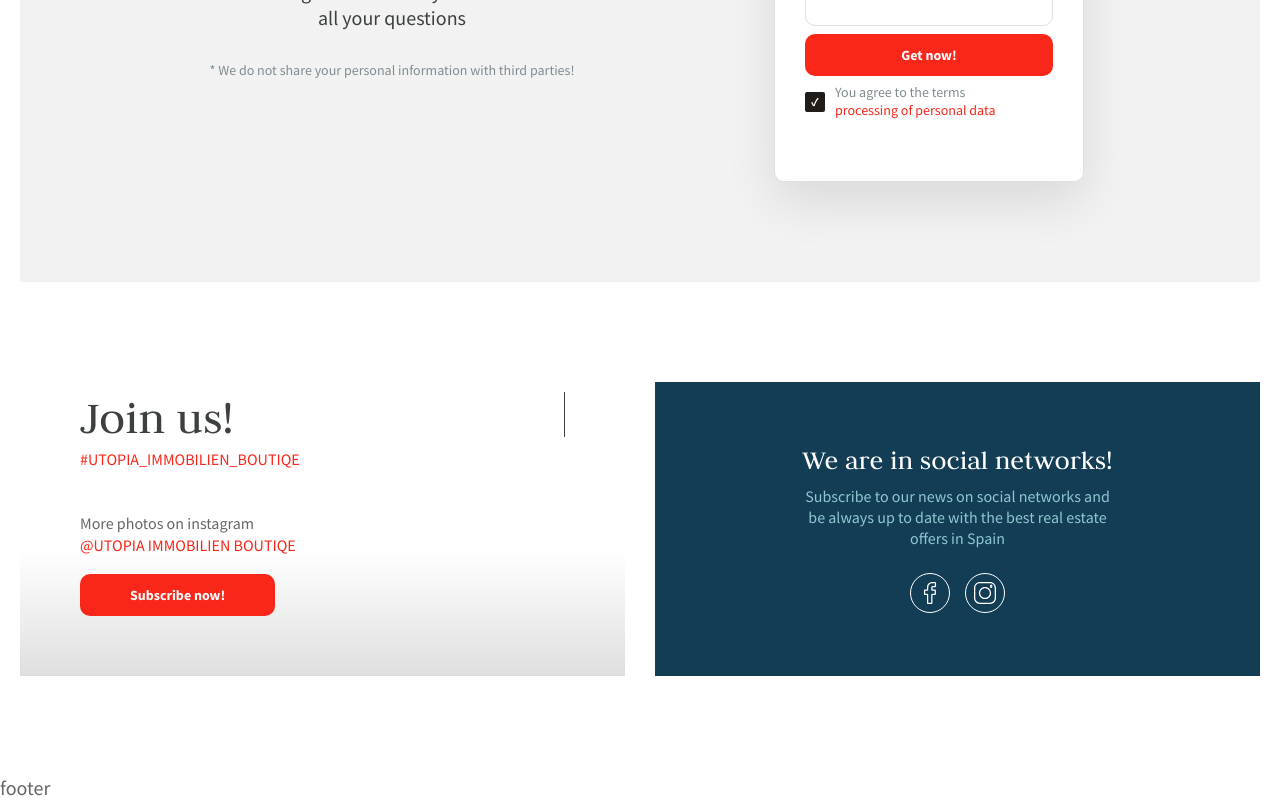
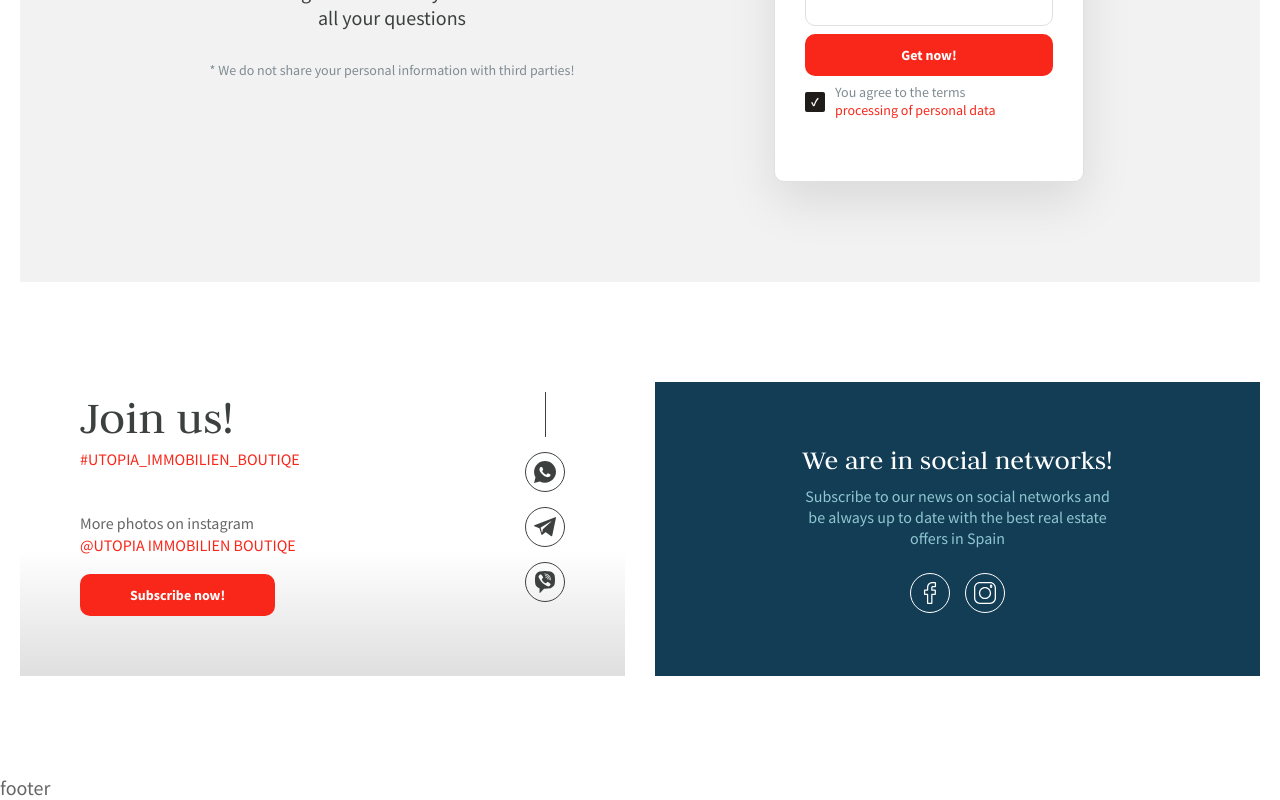
Before and after one commit to alxpgv/marbella.one-client-nextjs, a Next.js app: page / in a window 1280 px wide. Shown: the part 5410-6210 px from the top of the page. Built offline with nearby package versions, Linux system fonts and the light colour scheme.

Commit message:
add messengers

```diff
--- a/src/data/settings.ts
+++ b/src/data/settings.ts
@@ -7,6 +7,11 @@ export const settings = {
       youtube: "https://youtube.com",
       instagram: "https://instagram.com",
       facebook: "https://facebook.com",
+    },
+    messengers: {
+      whatsapp: "https://whatsapp.com",
+      telegram: "https://web.telegram.org",
+      viber: "https://www.viber.com",
     },
   },
 };
```
